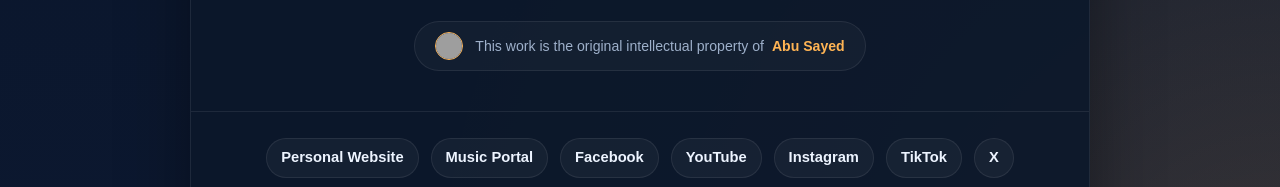
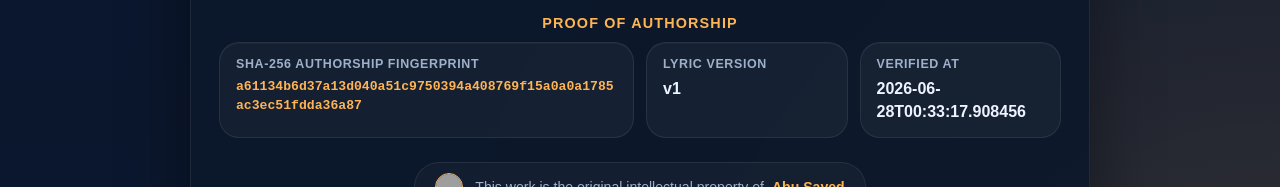
Before and after one commit to ImAbuSayed/zweite-chance-fur-uns, a plain HTML site: page index.html in a window 1280 px wide. Shown: the part 2426-2613 px from the top of the page. Drawn offline with Linux system fonts and the light colour scheme; grey boxes are pictures that could not be loaded.

Commit message:
feat: update song assets v1 with signed GPG commit [verified]

```diff
--- a/index.html
+++ b/index.html
@@ -14,9 +14,9 @@
     <meta name="keywords" content="Zweite Chance für uns, Abu Sayed lyrics, original song lyrics, Abu Sayed original song, Abu Sayed lyricist, Abu Sayed composer, Abu Sayed songwriter, official lyrics">
     <meta name="robots" content="index,follow,max-snippet:-1,max-image-preview:large,max-video-preview:-1">
     <meta name="referrer" content="strict-origin-when-cross-origin">
-    <meta name="description" content="Discover the complete lyrics of &#x27;Zweite Chance für uns&#x27;, a unique musical work by Abu Sayed, encompassing original composition and writing.">
+    <meta name="description" content="Abu Sayed&#x27;s original song &#x27;Zweite Chance für uns&#x27; official lyrics. Explore the depth of this composition, written and owned by Abu Sayed.">
     <meta property="og:title" content="Zweite Chance für uns - Original Lyrics by Abu Sayed">
-    <meta property="og:description" content="Discover the complete lyrics of &#x27;Zweite Chance für uns&#x27;, a unique musical work by Abu Sayed, encompassing original composition and writing.">
+    <meta property="og:description" content="Abu Sayed&#x27;s original song &#x27;Zweite Chance für uns&#x27; official lyrics. Explore the depth of this composition, written and owned by Abu Sayed.">
     <meta property="og:type" content="music.song">
     <meta property="og:url" content="https://imabusayed.github.io/zweite-chance-fur-uns/">
     <meta property="og:site_name" content="Abu Sayed Music">
@@ -24,7 +24,7 @@
     <meta name="last-modified" content="2026-06-24 14:10:36">
     <meta name="twitter:card" content="summary_large_image">
     <meta name="twitter:title" content="Zweite Chance für uns - Original Lyrics by Abu Sayed">
-    <meta name="twitter:description" content="Discover the complete lyrics of &#x27;Zweite Chance für uns&#x27;, a unique musical work by Abu Sayed, encompassing original composition and writing.">
+    <meta name="twitter:description" content="Abu Sayed&#x27;s original song &#x27;Zweite Chance für uns&#x27; official lyrics. Explore the depth of this composition, written and owned by Abu Sayed.">
     <link rel="canonical" href="https://imabusayed.github.io/zweite-chance-fur-uns/">
     <link rel="sitemap" type="application/xml" title="Sitemap" href="https://imabusayed.github.io/zweite-chance-fur-uns/sitemap.xml">
     <link rel="author" href="https://github.com/ImAbuSayed">
@@ -100,7 +100,7 @@
       "@id": "https://imabusayed.github.io/zweite-chance-fur-uns#webpage",
       "url": "https://imabusayed.github.io/zweite-chance-fur-uns/",
       "name": "Zweite Chance für uns - Original Lyrics by Abu Sayed",
-      "description": "Discover the complete lyrics of 'Zweite Chance für uns', a unique musical work by Abu Sayed, encompassing original composition and writing.",
+      "description": "Abu Sayed's original song 'Zweite Chance für uns' official lyrics. Explore the depth of this composition, written and owned by Abu Sayed.",
       "isPartOf": {
         "@id": "https://music.abusayed.com.bd/#website"
       },
@@ -537,7 +537,7 @@
 
         <div class="controls">
             <button class="btn-speak" id="speakBtn" title="Read the lyrics aloud"><span id="speakText">Read Aloud</span></button>
-            <a href="https://music.abusayed.com.bd/Licensing/?https://imabusayed.github.io/zweite-chance-fur-uns/" class="btn-license" title="Get licensing for this song" target="_blank">Request Licensing for Zweite Chance für uns</a>
+            <a href="https://music.abusayed.com.bd/Licensing/?https://imabusayed.github.io/zweite-chance-fur-uns/" class="btn-license" title="Get licensing for this song" target="_blank">Obtain a Music License for Zweite Chance für uns</a>
 
         </div>
         <br>
@@ -612,6 +612,26 @@
             <div class="meta-card">
                 <span class="meta-label">Publisher</span>
                 <strong>Abu Sayed Music</strong>
+            </div>
+
+                </div>
+            </div>
+
+            <div class="details-block">
+                <div class="details-title">Proof of Authorship</div>
+                <div class="meta-grid">
+
+            <div class="meta-card" style="grid-column: span 2;">
+                <span class="meta-label">SHA-256 Authorship Fingerprint</span>
+                <strong style="word-break: break-all; font-family: monospace; font-size: 0.82rem; color: var(--accent);">a61134b6d37a13d040a51c9750394a408769f15a0a0a1785ac3ec51fdda36a87</strong>
+            </div>
+            <div class="meta-card">
+                <span class="meta-label">Lyric Version</span>
+                <strong>v1</strong>
+            </div>
+            <div class="meta-card">
+                <span class="meta-label">Verified At</span>
+                <strong>2026-06-28T00:33:17.908456</strong>
             </div>
 
                 </div>
```
Also changed, not shown: excerpts/Bridge-Preview.txt (added), excerpts/Chorus-Preview.txt (added), excerpts/Final-Chorus-Preview.txt (added), excerpts/Hook-Preview.txt (added), excerpts/Pre-Chorus-2-Preview.txt (added), excerpts/Pre-Chorus-3-Preview.txt (added), excerpts/Pre-Chorus-Preview.txt (added), excerpts/Verse-1-Preview.txt (added), excerpts/Verse-2-Preview.txt (added), excerpts/Verse-3-Preview.txt (added), hashes.txt (added), llms.txt, lyrics_backup/2026-06-28_zweite-chance-fur-uns-v1.txt (added), manifest.json (added), 1 other file.
